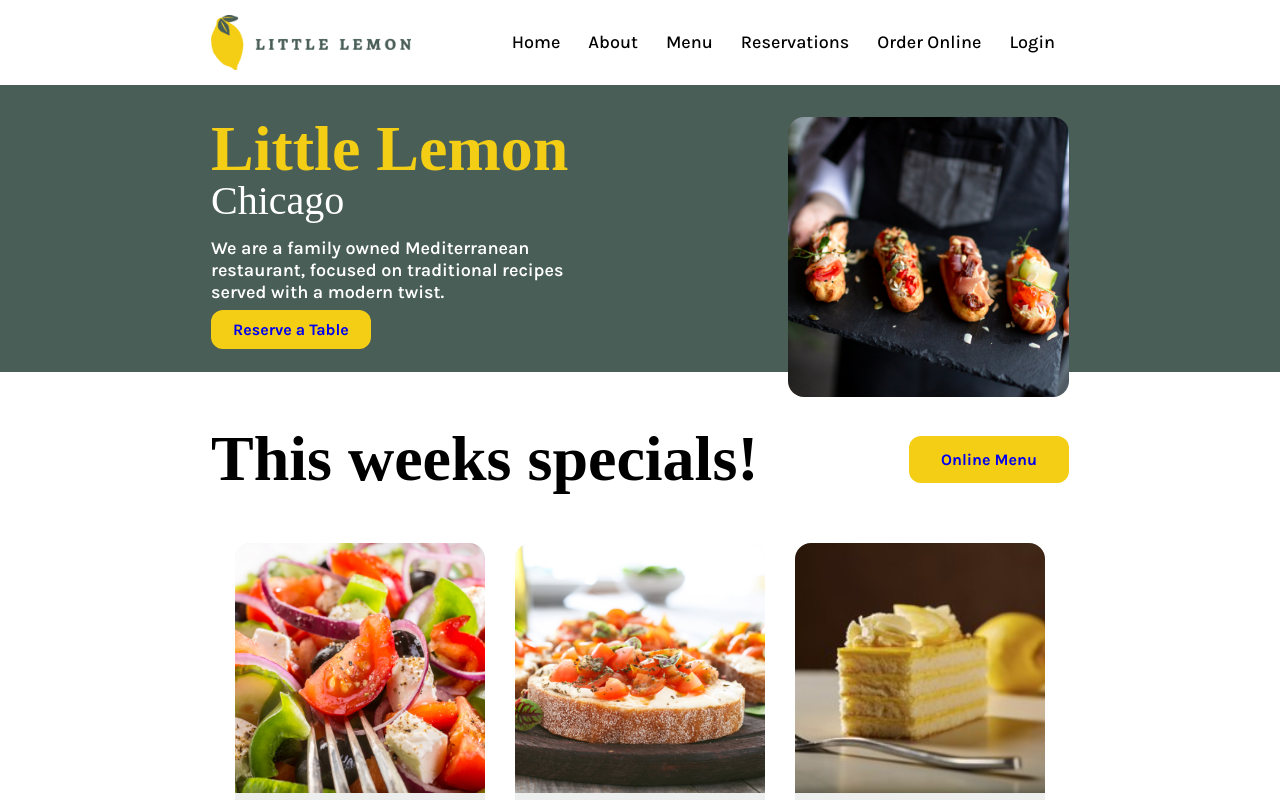
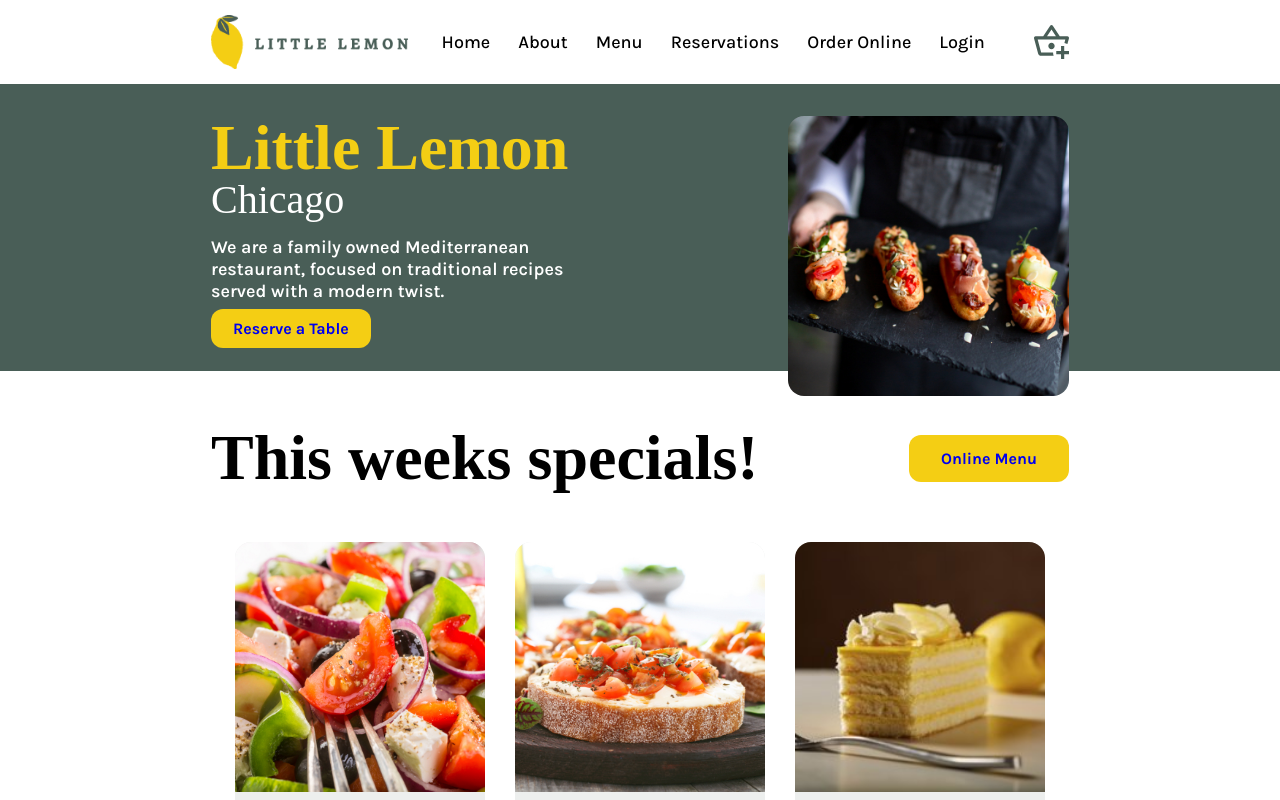
Before and after one commit to webdevtoday/little-lemon-app, a React (Create React App) app: page / in a window 1280 px wide. Shown: the top 800 px of the page. Built offline with nearby package versions, Linux system fonts and the light colour scheme; a web font is replaced by a local one.

Commit message:
Add Basket button to desktop too

```diff
--- a/src/components/Header/index.jsx
+++ b/src/components/Header/index.jsx
@@ -28,13 +28,13 @@ export const Header = ({ ...props }) => {
           />
         </Link>
 
-        {isMobile(width) && <BusketButton />}
-
         <Nav
           isMobile={isMobile(width)}
           isOpen={menuOpen}
           onClose={() => setMenuOpen(false)}
         />
+
+        <BusketButton />
       </div>
     </header>
   );
```
